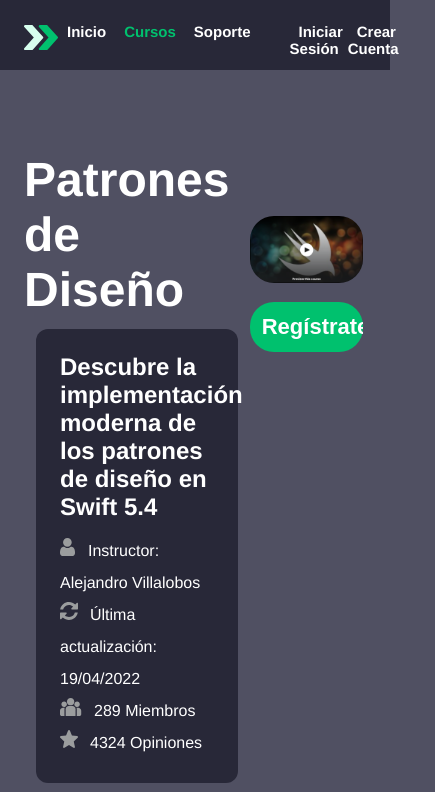
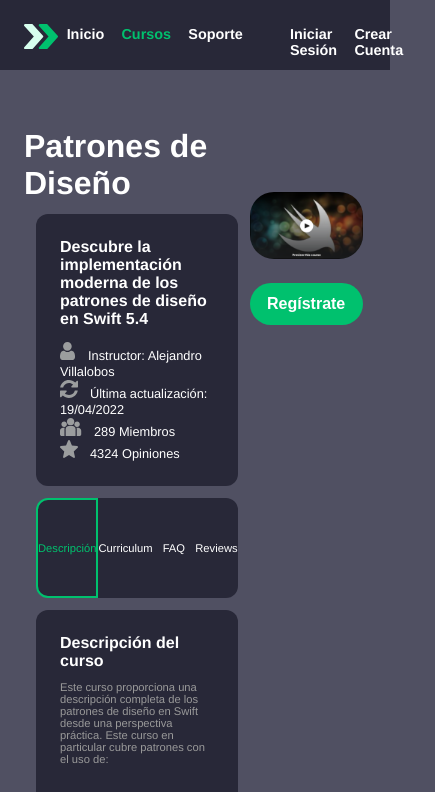
Before and after one commit to Schavcovsky/CoderHouse-WebDev-eLearning, a plain HTML site: page courses/design_patterns.html in a window 390 px wide. Shown: the top 792 px of the page, 435 px wide, since content can reach past the window. Drawn offline with Linux system fonts and the light colour scheme.

Commit message:
Finished Task

```diff
--- a/courses/design_patterns.html
+++ b/courses/design_patterns.html
@@ -25,7 +25,7 @@
             </nav>
         </header>
     </div>
-    <div class="main-container">
+    <div class="main-container course-page">
         <div class="left">
             <div class="title">Patrones de Diseño</div>
             <div class="course-info">
--- a/css/style.css
+++ b/css/style.css
@@ -92,7 +92,6 @@ header a.active {
 
 .main-container .left {
   width: 66%;
-  overflow: hidden;
 }
 
 .main-container .right {
@@ -281,7 +280,7 @@ footer .center nav a {
 
 footer .right ul {
   display: flex;
-  margin-left: 87%;
+  margin-left: 80%;
 }
 
 footer ul img {
@@ -373,3 +372,77 @@ form {
   margin-top: 24px;
   width: 512px;
 }
+
+@media (max-width: 640px) {
+  nav {
+    margin-top: -0.3rem;
+    line-height: 16px;
+    font-size:0.9rem;
+  }
+
+  header a img {
+    margin-top: -1rem;
+  }
+
+  header li a{
+    display: flex;
+    align-items: center;
+    justify-content: center;
+  }
+
+  footer .right ul {
+    margin-left: 33%;
+  }
+
+  footer .center {
+    margin-left: 1rem;
+  }
+
+  body .main-container {
+    padding-top: 0;
+    padding-bottom: 0;
+  }
+
+  body .landing .main-button {
+    max-width: 240px;
+  }
+
+  .course-page div {
+    font-size: 2rem;
+  }
+
+  .course-page .left div .title {
+    font-size: 1rem;
+  }
+
+  .course-page .left ul li {
+    font-size: 0.8rem;
+  }
+
+  .course-page .course-menu div {
+    font-size: 0.7rem;
+  }
+
+  .course-page .description {
+    font-size: 0.7rem;
+  }
+
+  .course-page ul li {
+    line-height: 1rem;
+    font-size: 0.7rem;
+  }
+
+  .course-page button {
+    font-size: 1rem;
+  }
+}
+
+@media (max-width:960px) {
+  body .landing .main-button {
+    width: 350px;
+  }
+}
+
+@media (max-width:1100px) {
+  body { }
+}
```
Also changed, not shown: index.html (+1 -1 lines).
